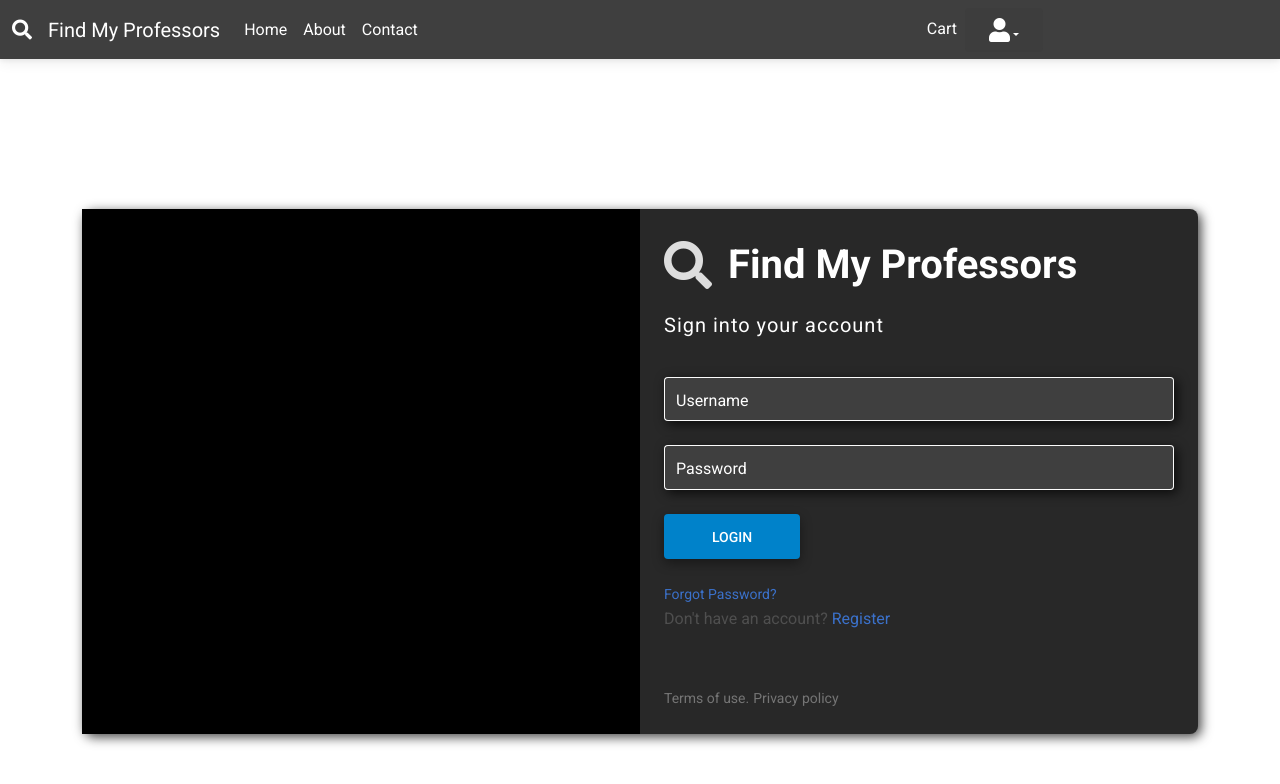
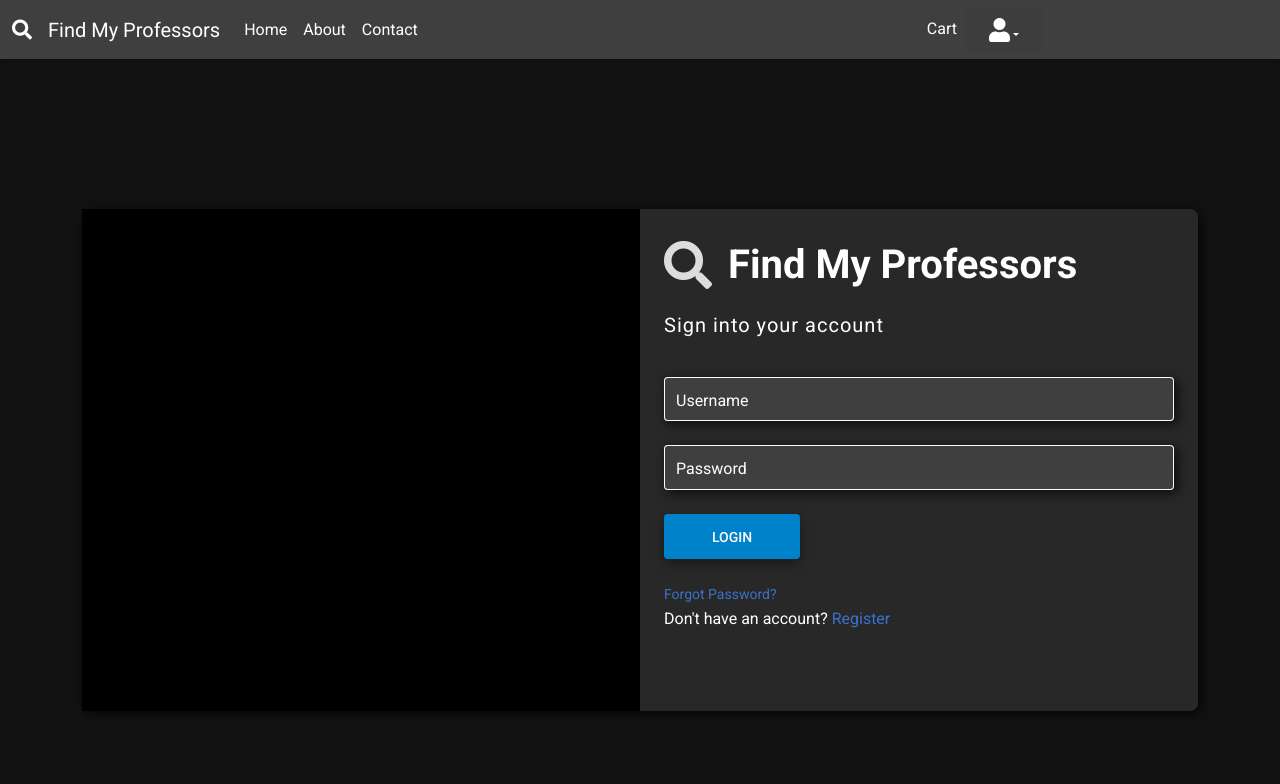
Before and after one commit to FindMyProfessors/findmyprofessors, a React (Create React App) app in the folder web/: page /Login in a window 1280 px wide. Shown: the top 784 px of the page. Built offline with nearby package versions, Linux system fonts and the light colour scheme.

Commit message:
accessibility

```diff
--- a/web/src/components/EmailConfirmation.jsx
+++ b/web/src/components/EmailConfirmation.jsx
@@ -59,10 +59,6 @@ const EmailConfirmation = () => {
                 <h5 className="fw-normal my-4 pb-0" style={{ letterSpacing: '1px', color: 'white' }}>
                   Your email has been confirmed. Redirecting to login ...
                 </h5>
-                <div className='d-flex flex-row justify-content-start'>
-                  <a href="#!" className="small text-muted me-1">Terms of use.</a>
-                  <a href="#!" className="small text-muted">Privacy policy</a>
-                </div>
               </MDBCardBody>
             </MDBCol>
           </MDBRow>
--- a/web/src/components/ForgotPassword.jsx
+++ b/web/src/components/ForgotPassword.jsx
@@ -97,10 +97,6 @@ const ForgotPassword = () => {
                     Send Reset Link
                   </MDBBtn>
                 </form>
-                <div className='d-flex flex-row justify-content-start'>
-                  <a href="#!" className="small text-muted me-1">Terms of use.</a>
-                  <a href="#!" className="small text-muted">Privacy policy</a>
-                </div>
               </MDBCardBody>
             </MDBCol>
           </MDBRow>
--- a/web/src/components/Home.jsx
+++ b/web/src/components/Home.jsx
@@ -56,7 +56,7 @@ const containerStyle = {
     <>
         <Header />
 
-        <style>{'body { background-color: #FFFFFF; }'}</style>
+        <style>{'body { background-color: #121212; }'}</style>
 
         <MDBContainer
         style={containerStyle}>
--- a/web/src/components/Login.jsx
+++ b/web/src/components/Login.jsx
@@ -77,7 +77,7 @@ const Login = () => {
     <>
       <Header />
 
-      <style>{'body { background-color: #FFFFFF; }'}</style>
+      <style>{'body { background-color: #121212; }'}</style>
 
       <MDBContainer
       style={containerStyle}>
@@ -169,24 +169,12 @@ const Login = () => {
 
                 <p
                 className="mb-5 pb-lg-2"
-                style={{ color: 'primary' }}>
-                  Don't have an account? <Link to="/Register">Register</Link>
+                style={{ color: 'white' }}>
+                  Don't have an account? <Link to="/Register" style={{ color: 'primary' }}>Register</Link>
                 </p>
 
-                <div className='d-flex flex-row justify-content-start'>
-                  <a
-                  href="#!"
-                  className="small text-muted me-1">
-                    Terms of use.
-                  </a>
 
-                  <a
-                  href="#!"
-                  className="small text-muted">
-                    Privacy policy
-                  </a>
 
-                </div>
 
               </MDBCardBody>
             </MDBCol>
--- a/web/src/components/Register.jsx
+++ b/web/src/components/Register.jsx
@@ -211,14 +211,10 @@ const Register = () => {
 
                 <p
                   className="mb-5 pb-lg-2"
-                  style={{ color: 'primary' }}>
+                  style={{ color: 'white' }}>
                     Already have an account? <Link to="/Login" style={{ color: '#0082ca' }}>Login</Link>
                 </p>
 
-                <div className='d-flex flex-row justify-content-start'>
-                  <a href="#!" className="small text-muted me-1">Terms of use.</a>
-                  <a href="#!" className="small text-muted">Privacy policy</a>
-                </div>
 
               </MDBCardBody>
 
--- a/web/src/components/ResetPassword.jsx
+++ b/web/src/components/ResetPassword.jsx
@@ -140,10 +140,6 @@ const ResetPassword = () => {
                     Reset Password
                   </MDBBtn>
                 </form>
-                <div className='d-flex flex-row justify-content-start'>
-                  <a href="#!" className="small text-muted me-1">Terms of use.</a>
-                  <a href="#!" className="small text-muted">Privacy policy</a>
-                </div>
               </MDBCardBody>
             </MDBCol>
           </MDBRow>
--- a/web/src/components/VerifyEmail.jsx
+++ b/web/src/components/VerifyEmail.jsx
@@ -75,22 +75,6 @@ const VerifyEmail = () => {
                   </h5>
 
 
-                  <div
-                  className='d-flex flex-row justify-content-start'>
-
-                    <a
-                    href="#!"
-                    className="small text-muted me-1">
-                      Terms of use.
-                    </a>
-
-                    <a
-                    href="#!"
-                    className="small text-muted">
-                      Privacy policy
-                    </a>
-
-                  </div>
                 </MDBCardBody>
               </MDBCol>
             </MDBRow>
```
